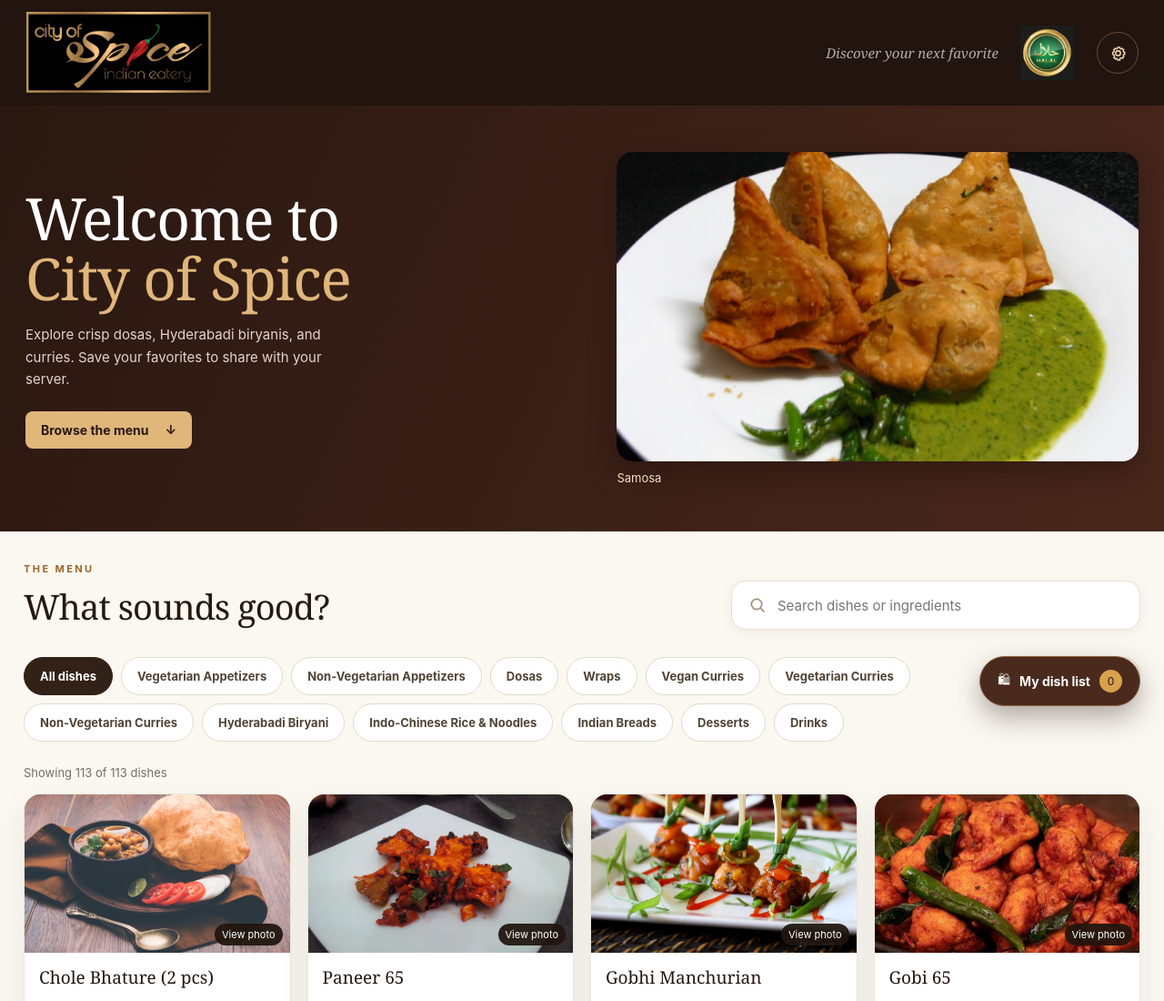
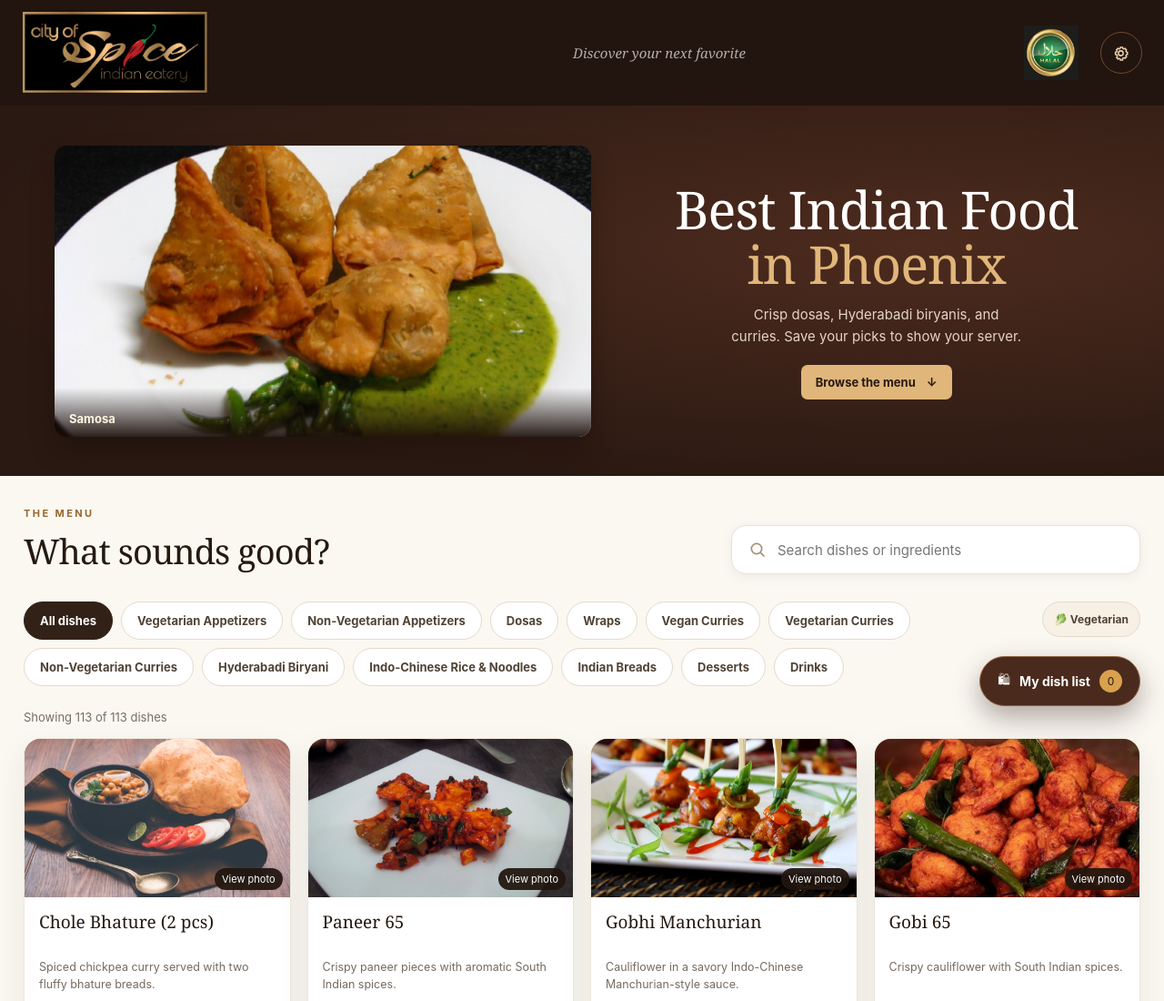
Before and after one commit to affanshadab07/city-of-spice, a plain HTML site: page CityOfSpice/index.html in a window 1280 px wide. Shown: the top 1100 px of the page at 91% size. Drawn offline with Linux system fonts and the light colour scheme.

Commit message:
Refine featured menu banner and header

```diff
--- a/CityOfSpice/index.html
+++ b/CityOfSpice/index.html
@@ -1,9 +1,10 @@
 <!doctype html><html lang="en"><head><meta charset="utf-8"><meta name="viewport" content="width=device-width, initial-scale=1, viewport-fit=cover"><meta name="theme-color" content="#24150f"><meta name="apple-mobile-web-app-capable" content="yes"><meta name="apple-mobile-web-app-status-bar-style" content="black-translucent"><meta name="apple-mobile-web-app-title" content="City of Spice"><link rel="manifest" href="manifest.webmanifest"><link rel="icon" href="icon.png" type="image/png"><link rel="apple-touch-icon" href="icon.png"><title>City of Spice | Explore the Menu</title><link rel="stylesheet" href="styles.css"></head><body>
 <header class="topbar"><button class="brand" id="homeBtn" aria-label="Show all dishes"><img class="brand-logo" src="city-of-spice-logo.jpg" alt="City of Spice Indian Eatery"><span class="brand-subtitle">EXPLORE THE MENU</span></button><span class="top-note">Discover your next favorite</span><img class="header-halal" src="halal-badge.png" alt="Halal" title="Halal"><button class="staff-entry" id="staffBtn" aria-label="Staff settings"><svg width="21" height="21" viewBox="0 0 24 24" fill="none" stroke="currentColor" stroke-width="1.8"><path d="M12 15a3 3 0 1 0 0-6 3 3 0 0 0 0 6Z"/><path d="M19.4 15a1.7 1.7 0 0 0 .34 1.9l.06.06-1.9 1.9-.06-.06a1.7 1.7 0 0 0-1.9-.34 1.7 1.7 0 0 0-1 1.58V21h-2.7v-.08a1.7 1.7 0 0 0-1-1.58 1.7 1.7 0 0 0-1.9.34l-.06.06-1.9-1.9.06-.06A1.7 1.7 0 0 0 7.7 15a1.7 1.7 0 0 0-1.58-1H6v-2.7h.12A1.7 1.7 0 0 0 7.7 10.3a1.7 1.7 0 0 0-.34-1.9L7.3 8.34l1.9-1.9.06.06a1.7 1.7 0 0 0 1.9.34 1.7 1.7 0 0 0 1-1.58V5h2.7v.26a1.7 1.7 0 0 0 1 1.58 1.7 1.7 0 0 0 1.9-.34l.06-.06 1.9 1.9-.06.06a1.7 1.7 0 0 0-.34 1.9 1.7 1.7 0 0 0 1.58 1H21V14h-.12a1.7 1.7 0 0 0-1.48 1Z" transform="translate(-.7 -.5)"/></svg></button></header>
 <main><section class="hero hero-featured">
+  <div class="hero-featured-layout">
     <div class="hero-featured-copy">
-    <h1>Welcome to<br><em>City of Spice</em></h1>
-    <p>Explore crisp dosas, Hyderabadi biryanis, and curries. Save your favorites to share with your server.</p>
+      <h1>Best Indian Food<br><em>in Phoenix</em></h1>
+      <p>Crisp dosas, Hyderabadi biryanis, and curries. Save your picks to show your server.</p>
       <a class="hero-featured-link" href="#menu">Browse the menu <span aria-hidden="true">↓</span></a>
     </div>
     <figure class="hero-slideshow" aria-label="Featured dish photos">
@@ -12,6 +13,7 @@
         <span id="featuredName">Samosa</span>
       </figcaption>
     </figure>
+  </div>
 </section>
 <section class="browse" id="menu"><div class="section-head"><div><span class="eyebrow dark">THE MENU</span><h2>What sounds good?</h2></div><label class="searchbox"><svg viewBox="0 0 24 24" width="20" height="20" fill="none" stroke="currentColor" stroke-width="2"><circle cx="10.8" cy="10.8" r="6.8"/><path d="m16 16 5 5"/></svg><input id="search" type="search" placeholder="Search dishes or ingredients" autocomplete="off" aria-label="Search dishes"></label></div>
 <div class="filters"><div id="categories" class="category-scroll" aria-label="Menu categories"></div><div class="dietary" id="dietary"><button class="diet" data-filter="vegetarian">🥬 Vegetarian</button></div></div><div id="resultsInfo" class="results-info"></div><div id="dishGrid" class="dish-grid"></div><div id="empty" class="empty hidden"><strong>Nothing found</strong><p>Try another search or clear your filters.</p><button id="clearFilters" class="btn btn-gold">Clear filters</button></div></section></main>
--- a/CityOfSpice/styles.css
+++ b/CityOfSpice/styles.css
@@ -124,57 +124,81 @@
 
 .menu-photo-note { display: block; margin-top: 4px; font-size: inherit; }
 
+/* Featured dishes banner */
 .hero.hero-featured {
+  padding: clamp(22px, 3.4vw, 48px) clamp(18px, 4vw, 56px);
+  background: radial-gradient(ellipse at 78% 38%, #4d2b1e, #2a1912 75%);
+}
+.hero-featured-layout {
   display: grid;
-  grid-template-columns: minmax(0, 1fr) minmax(0, 1fr);
+  grid-template-columns: minmax(0, 1.15fr) minmax(0, 1fr);
+  grid-template-areas: "photo copy";
   align-items: center;
-  gap: clamp(24px, 6vw, 96px);
-  padding-block: clamp(24px, 4vw, 56px);
-  background: linear-gradient(115deg, #291811, #49271c);
+  gap: clamp(22px, 4.5vw, 68px);
+  max-width: 1160px;
+  margin-inline: auto;
 }
+.hero-featured-copy { grid-area: copy; text-align: center; }
 .hero-featured h1 {
-  font-size: clamp(36px, 5vw, 76px);
-  line-height: 1.02;
-  margin: 0 0 18px;
+  font-size: clamp(36px, 4.5vw, 64px);
+  line-height: 1.04;
+  margin: 0 0 14px;
 }
-.hero-featured p { max-width: 36ch; }
+.hero-featured p { max-width: 34ch; margin-inline: auto; }
 .hero-featured-link {
   display: inline-flex;
   align-items: center;
-  gap: 18px;
-  margin-top: 22px;
-  padding: 12px 17px;
+  gap: 12px;
+  margin-top: 18px;
+  padding: 11px 16px;
   background: #e0b67a;
   color: #291811;
-  border-radius: 8px;
+  border-radius: 7px;
   font-weight: 700;
-  font-size: 14px;
+  font-size: 13px;
   text-decoration: none;
 }
 .hero-featured-link:hover { background: #f1cc94; }
 .hero-featured-link:focus-visible { outline: 2px solid #fff5e5; outline-offset: 4px; }
+.hero-slideshow {
+  grid-area: photo;
+  position: relative;
+  min-width: 0;
+  margin: 0;
+  border-radius: 14px;
+  overflow: hidden;
+  isolation: isolate;
+  background: #21150e;
+  box-shadow: 0 14px 26px #190c0866;
+}
 .hero-featured-photo {
   display: block;
   width: 100%;
   aspect-ratio: 16 / 10;
-  max-height: 340px;
+  max-height: 320px;
   object-fit: cover;
-  border-radius: 18px;
-  box-shadow: 0 12px 30px #1a0d0866;
+}
+.hero-slide-caption {
+  position: absolute;
+  inset: auto 0 0;
+  padding: 26px 16px 12px;
+  background: linear-gradient(transparent, #180c08e8);
+  color: #fff4df;
+  font-size: 13px;
+  font-weight: 650;
 }
 #menu { scroll-margin-top: 110px; }
 @media (max-width: 620px) {
-  .hero.hero-featured { grid-template-columns: 1fr; gap: 20px; }
-  .hero-featured h1 { font-size: clamp(34px, 8vw, 48px); margin-bottom: 12px; }
-  .hero-featured-link { margin-top: 16px; }
-  .hero-featured-photo { aspect-ratio: 2 / 1; max-height: 180px; border-radius: 12px; }
+  .hero-featured-layout {
+    grid-template-columns: 1fr;
+    grid-template-areas: "copy" "photo";
+    gap: 20px;
+  }
+  .hero-featured h1 { font-size: clamp(34px, 8vw, 48px); margin-bottom: 10px; }
+  .hero-featured-link { margin-top: 14px; }
+  .hero-featured-photo { aspect-ratio: 16 / 8; max-height: 190px; }
 }
 
-.hero-slideshow { min-width: 0; margin: 0; }
-.hero-slide-caption {
-  display: flex;
-  align-items: center;
-  margin-top: 10px;
-  color: #f0ddc2;
-  font-size: 13px;
-}
+/* Keep the badge and staff button together at the trailing edge. */
+.topbar { padding-inline: clamp(11px, 2vw, 24px); }
+.topbar .header-halal { margin-inline-start: auto; }
--- a/CityOfSpice/sw.js
+++ b/CityOfSpice/sw.js
@@ -1,5 +1,5 @@
 const CACHE_PREFIX = 'city-of-spice-menu-';
-const CACHE = CACHE_PREFIX + 'v42';
+const CACHE = CACHE_PREFIX + 'v43';
 const HOME = new URL('./', self.registration.scope);
 const LEGACY_HOME = new URL('index.html', HOME);
 const MENU_FILES = ['./styles.css', './data.js', './app.js', './hero-slideshow.js', './manifest.webmanifest'];
```
Lines whose indentation alone changed are shown as unchanged.
